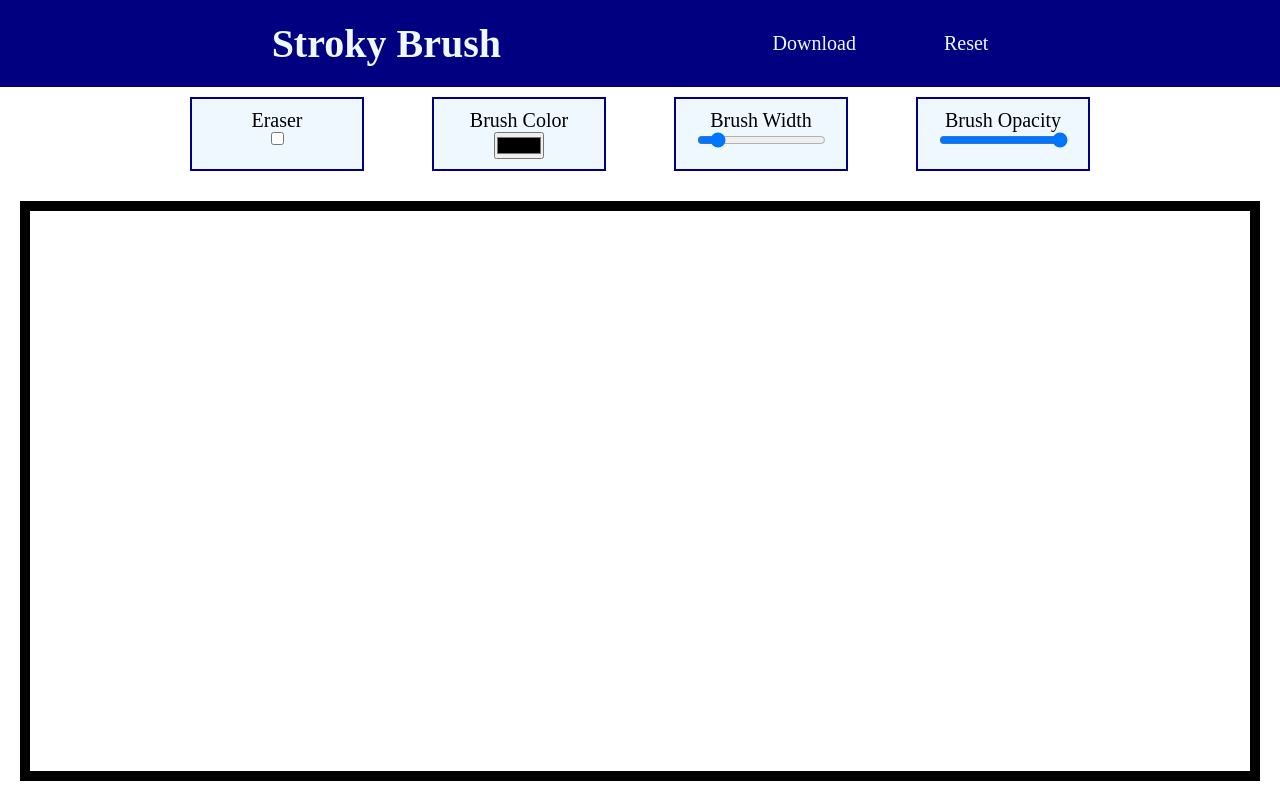
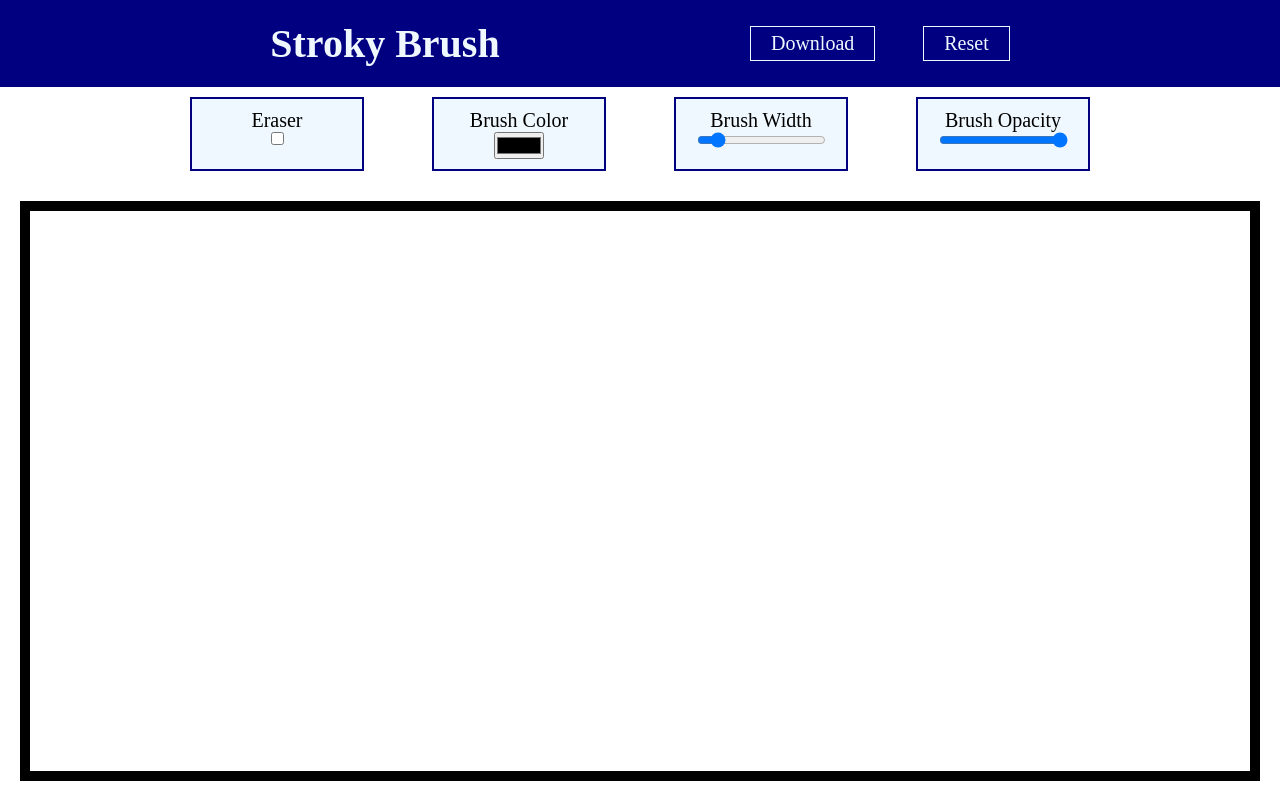
Before and after one commit to agneslily4709/OnlineCanvas, a React (Create React App) app in the folder stroky-brush/: page / in a window 1280 px wide. Built offline with nearby package versions, Linux system fonts and the light colour scheme.

Commit message:
Update App.css

```diff
--- a/stroky-brush/src/App.css
+++ b/stroky-brush/src/App.css
@@ -58,6 +58,7 @@ button {
         font-size: 20px;
         padding:5px 20px;
         color:aliceblue;
+        border:1px solid aliceblue;
 }
 .button:hover{
         background-color: aliceblue;
```
